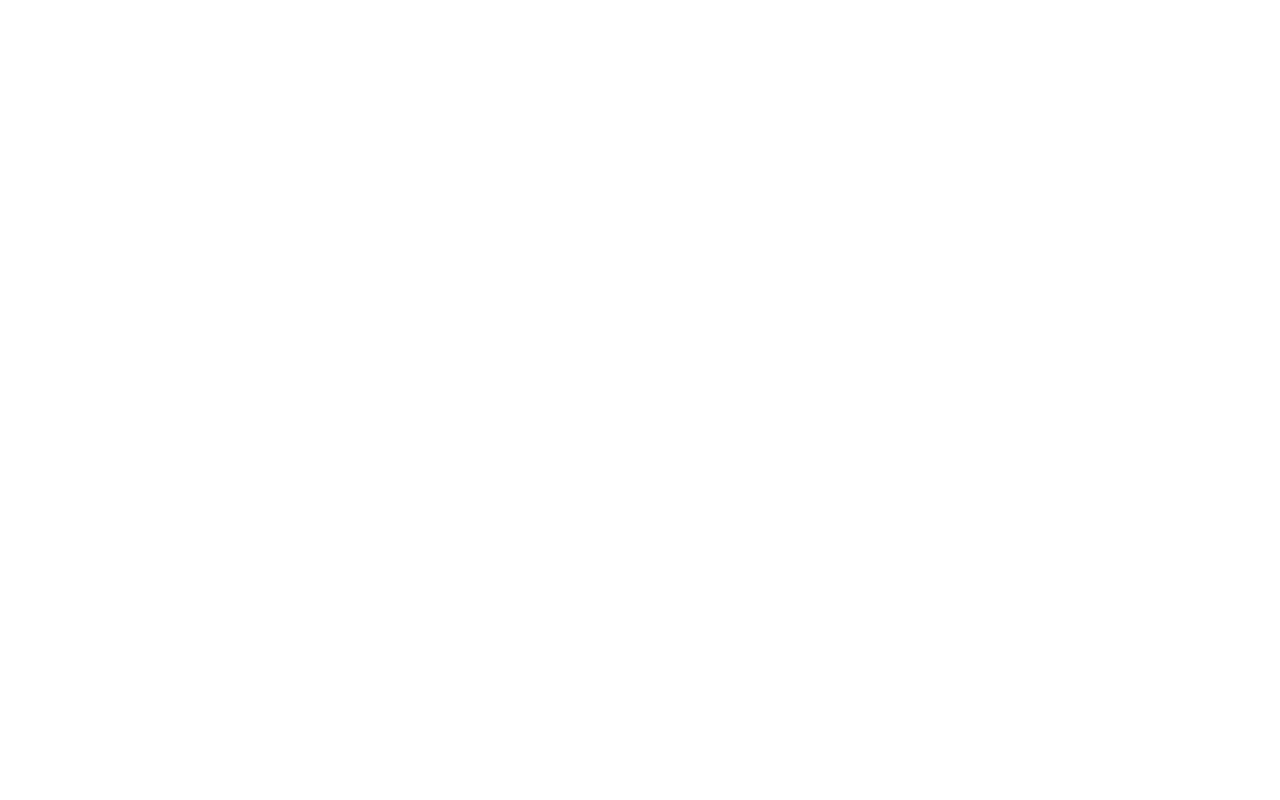
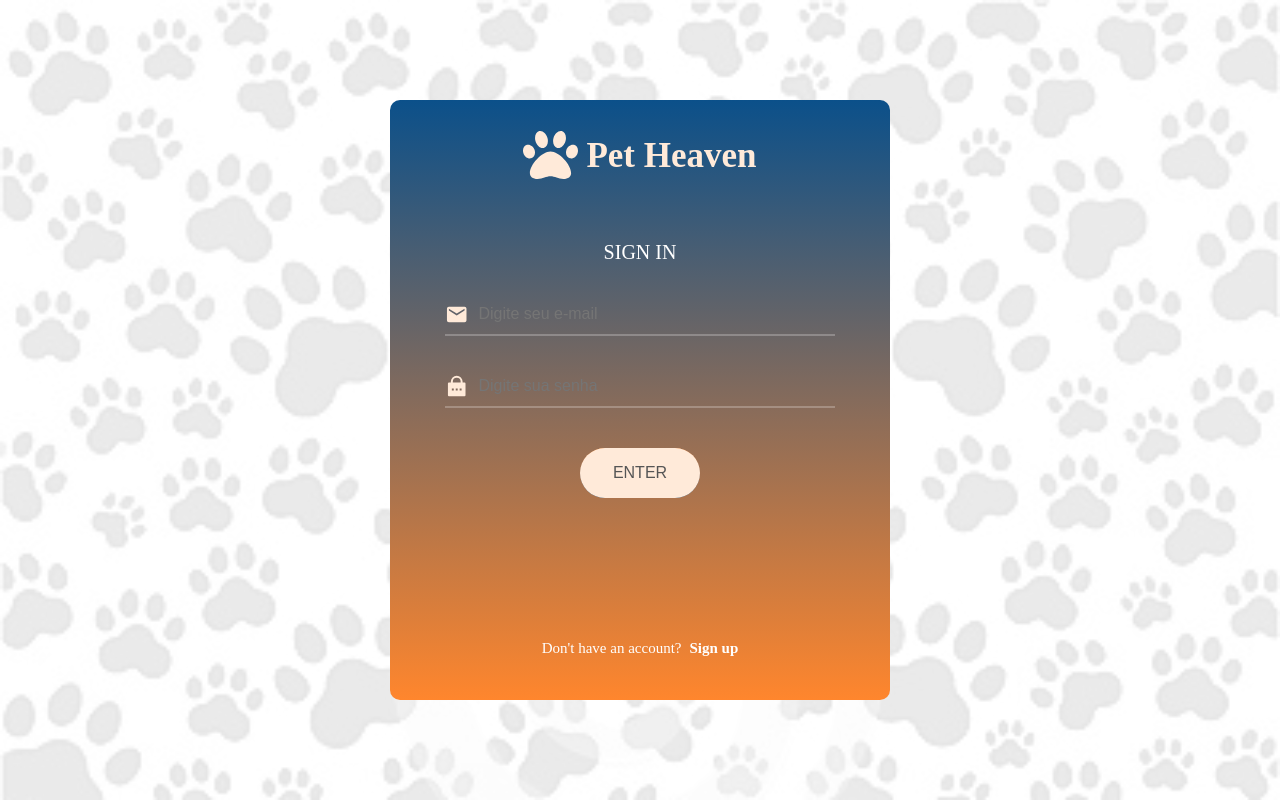
Before and after one commit to PQPMath3ws/projeto-front-boot-store, a React app: page / in a window 1280 px wide. Before the commit this address had no page. Built offline with nearby package versions, Linux system fonts and the light colour scheme; a web font is replaced by a local one.

Commit message:
feat: criado card de login

```diff
--- a/public/index.html
+++ b/public/index.html
@@ -1,6 +1,8 @@
 <!DOCTYPE html>
 <html lang="pt-br">
     <head>
+        <link href="https://fonts.googleapis.com/css2?family=DynaPuff:wght@400;500;600;700&display=swap" rel="stylesheet">
+        <link href="https://fonts.googleapis.com/css2?family=Roboto+Slab:wght@100;200;300;400;500;600;700;800;900&display=swap" rel="stylesheet">
         <meta charset="utf-8" />
         <meta name="viewport" content="width=device-width, initial-scale=1" />
         <title>React App</title>
--- a/src/index.js
+++ b/src/index.js
@@ -1,9 +1,11 @@
 import React from 'react';
 import ReactDOM from 'react-dom/client';
 import { BrowserRouter, Route, Routes } from "react-router-dom";
+import Signin from './pages/signin';
 
 import Global from "./styles/Global";
 import Reset from "./styles/Reset";
+
 
 const root = ReactDOM.createRoot(document.getElementById('root'));
 
@@ -13,6 +15,7 @@ root.render(
             <Reset></Reset>
             <Global></Global>
             <Routes>
+                <Route path="/" element={<Signin/>} />
             </Routes>
         </BrowserRouter>
     </React.StrictMode>
--- /dev/null
+++ b/src/pages/signin/index.js
@@ -0,0 +1,59 @@
+import { Link, useNavigate } from "react-router-dom";
+import { FaPaw } from "react-icons/fa";
+import { MdEmail } from "react-icons/md";
+import { RiLockPasswordFill } from "react-icons/ri";
+import {Page, Button, Container, ContainerButton, FocusInput, Form, Input, Limiter, LogoDiv, Titulo, WrapInput, WrapLog} from "./style"
+
+
+export default function Signin() {
+  return (
+    <Page>
+    <Limiter>
+      <Container >
+        <WrapLog>
+        <Form autoComplete="off">
+          <LogoDiv>
+            <FaPaw size="55" color="#FFEAD9"></FaPaw>
+            <p>Pet Heaven</p>
+          </LogoDiv>
+
+           <Titulo>
+            <p>Sign in</p>
+          </Titulo>
+
+          <WrapInput>
+            <MdEmail size="25" color="#FFEAD9"></MdEmail>
+            <Input
+              name="email"
+              type="email"
+              placeholder="Digite seu e-mail" />
+            <FocusInput></FocusInput>
+          </WrapInput>
+
+          <WrapInput>
+            <RiLockPasswordFill size="25" color="#FFEAD9"></RiLockPasswordFill>
+            <Input
+              placeholder="Digite sua senha"
+              name="password"
+              type="password" />
+            <FocusInput></FocusInput>
+          </WrapInput>
+
+          <ContainerButton>
+            <Button>ENTER</Button>
+          </ContainerButton>
+
+           <span>
+          Don't have an account?{" "}
+          <Link className="link" to="/signup">
+            Sign up
+          </Link>
+        </span>
+
+        </Form>
+        </WrapLog>
+      </Container>
+    </Limiter>
+    </Page>
+  );
+}
--- /dev/null
+++ b/src/pages/signin/style.js
@@ -0,0 +1,239 @@
+import styled from "styled-components";
+import background from '../../assents/img.jpg'
+
+
+export const Page = styled.div`
+  width: 100%;
+  height: 100vh;
+  background-image: url(${background});
+  background-size: cover;
+  background-repeat: no-repeat;
+  background-attachment: fixed;
+`;
+
+
+export const Limiter = styled.h1`
+  width: 100%;
+  margin: 0 auto;
+  * {
+	box-sizing: border-box;
+}
+`;
+
+
+export const Container = styled.div`
+   width: 100%;
+    min-height: 100vh;
+  display: -webkit-box;
+  display: -webkit-flex;
+  display: -moz-box;
+  display: -ms-flexbox;
+  display: flex;
+  flex-wrap: wrap;
+  justify-content: center;
+  align-items: center;
+  padding: 15px;
+
+  background-repeat: no-repeat;
+  background-position: center;
+  background-size: cover;
+  position: relative;
+  z-index: 1;
+
+    &::before {
+    content: "";
+    display: block;
+    position: absolute;
+    z-index: -1;
+    width: 100%;
+    height: 100%;
+    top: 0;
+    left: 0;
+    background-color: rgba(255,255,255,0.9);
+  }
+`;
+export const Titulo = styled.div`
+  margin: 30px;
+  font-size: 20px;
+  color: #fff;
+  line-height: 1.2;
+  text-align: center;
+  text-transform: uppercase;
+  display: block;
+`
+
+export const WrapLog = styled.div`
+  width: 500px;
+
+  border-radius: 10px;
+  overflow: hidden;
+  padding: 55px 55px 37px 55px;
+
+  background: #0B508A;
+  background: -webkit-linear-gradient(top, #0B508A, #FF862D);
+  background: -o-linear-gradient(top, #0B508A, #FF862D);
+  background: -moz-linear-gradient(top, #0B508A, #FF862D);
+  background: linear-gradient(top, #0B508A, #FF862D);
+
+   @media (max-width: 600px) {
+
+     padding: 55px 15px 37px 15px;
+
+  }
+
+`;
+
+
+export const Form = styled.form`
+ width: 100%;
+ span {
+    color: white;
+    font-size: 15px;
+     .link {
+      color: #fff;
+      font-weight: 600;
+      text-decoration: none;
+    }
+      display: flex;
+    align-items: center;
+    gap: 8px;
+    transform: translate(0%, -50%);
+     width: 100%;
+    display: flex;
+    flex-wrap: wrap;
+    justify-content: center;
+ }
+
+`;
+
+
+export const WrapInput = styled.div`
+  width: 100%;
+  position: relative;
+  border-bottom: 2px solid rgba(255,255,255,0.24);
+  margin-bottom: 30px;
+  display: flex;
+  align-items: center;
+`;
+
+export const Input = styled.input`
+  font-size: 16px;
+  color: #fff;
+  line-height: 1.2;
+
+  display: block;
+  width: 100%;
+  height: 40px;
+  background: transparent;
+  padding: 0 5px 0 10px;
+   border: none;
+    outline: 0;
+
+  &:focus {
+    padding-left: 15px;
+  }
+`;
+
+export const FocusInput = styled.span`
+  position: absolute;
+  display: block;
+  width: 100%;
+  height: 100%;
+  top: 0;
+  left: 0;
+  pointer-events: none;
+
+  &::before {
+    content: "";
+    display: block;
+    position: absolute;
+    bottom: -22px;
+    left: 0;
+    width: 0;
+    height: 2px;
+
+    -webkit-transition: all 0.4s;
+    -o-transition: all 0.4s;
+    -moz-transition: all 0.4s;
+    transition: all 0.4s;
+
+    background: #fff;
+  }
+
+
+  ${Input}:focus + &::before {
+    width: 100%;
+  }
+`;
+
+
+export const Button = styled.button`
+  font-size: 16px;
+  color: #555555;
+  line-height: 1.2;
+
+  display: flex;
+  justify-content: center;
+  align-items: center;
+  padding: 0 20px;
+  min-width: 120px;
+  height: 50px;
+  border-radius: 25px;
+
+  border: none;
+  background: -webkit-linear-gradient(top, #FF862D, #0B508A);
+  position: relative;
+  z-index: 1;
+
+  transition: all 0.4s;
+
+  &::before {
+    content: "";
+    display: block;
+    position: absolute;
+    z-index: -1;
+    width: 100%;
+    height: 100%;
+    border-radius: 25px;
+    background-color: #FFEAD9;
+    top: 0;
+    left: 0;
+    opacity: 1;
+
+    transition: all 0.4s;
+  }
+
+  &:hover {
+    color: #fff;
+    &::before {
+      opacity: 0;
+    }
+  }
+`;
+export const ContainerButton = styled.div`
+
+  width: 100%;
+  height:200px;
+  margin-top: 40px;
+  display: flex;
+  flex-wrap: wrap;
+ justify-content: center;
+`;
+
+export const LogoDiv = styled.div`
+    display: flex;
+    align-items: center;
+    gap: 8px;
+    transform: translate(0%, -50%);
+     width: 100%;
+    display: flex;
+    flex-wrap: wrap;
+    justify-content: center;
+      p {
+          color: #FFEAD9;
+          font-family: 'DynaPuff', cursive;
+          font-weight: bold;
+          font-size: 35px;
+      }
+
+`;
```
Also changed, not shown: src/assents/img.jpg (added).
